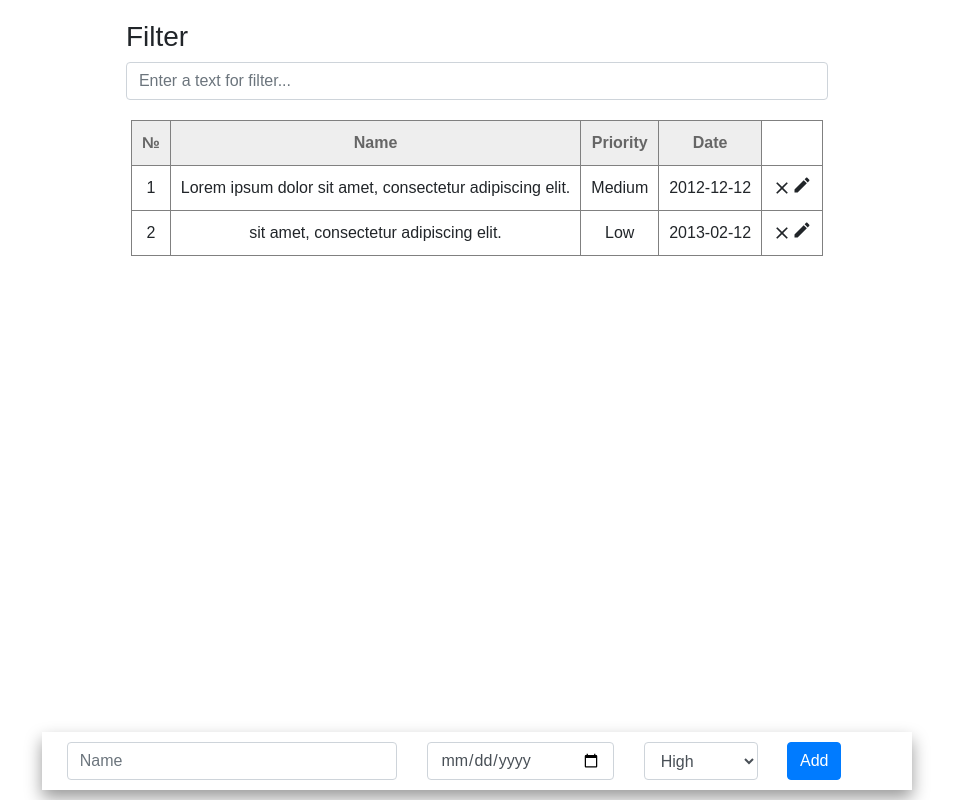
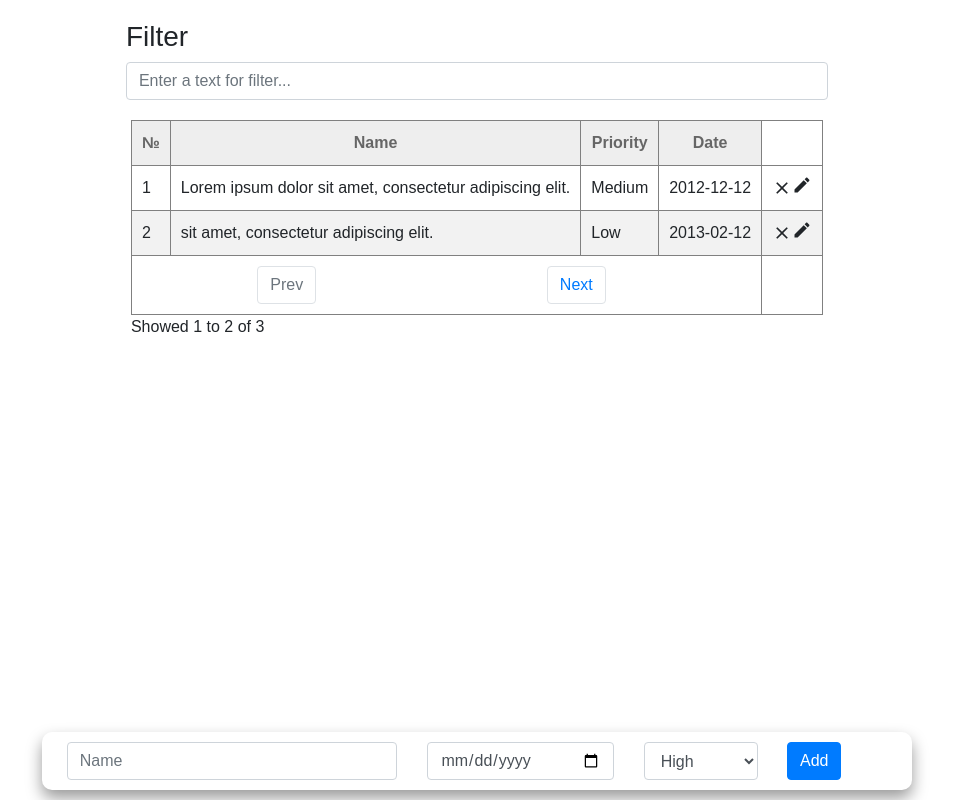
Before and after one commit to Galateyta/ITC-10, a React (Create React App) app in the folder Tigran_Nalbandyan/ReactJS/project/: page / in a window 1280 px wide. Shown: the whole page, without its empty margins (163-1116 px from the left). Built offline with nearby package versions, Linux system fonts and the light colour scheme.

Commit message:
Add pagination to table and fix some bugs

```diff
--- a/Tigran_Nalbandyan/ReactJS/project/src/App.css
+++ b/Tigran_Nalbandyan/ReactJS/project/src/App.css
@@ -21,6 +21,7 @@ textarea {
   right: 16%;
   transition: 0.4s;
   padding-right: 10px;
+  border-radius: 10px;
 }
 
 .form:hover {
@@ -28,36 +29,24 @@ textarea {
   transition: 0.4s;
 }
 
-table {
+#table {
   margin: 20px;
-	border-collapse: collapse;
-	border-spacing: 0;
-  text-align: center;
+}
+
+table tr:nth-child(even){
+    background-color: rgba(0,0,0,.05);
 }
 
 th, td {
 	padding: 10px;
 }
 
-th:hover {
-  text-decoration: underline;
+th {
+  cursor: pointer;
 }
 
-#cards {
-	margin-bottom: 100px;
-}
-
-.card {
-	margin: 20px 0;
-	padding: 20px;
-	min-width: 300px;
-	max-width: 600px;
-  box-shadow: 0 4px 8px 0 rgba(0,0,0,0.2);
-  transition: 0.3s;
-}
-
-.card:hover {
-  box-shadow: 0 8px 16px 0 rgba(0,0,0,0.2);
+th > span:hover {
+  text-decoration: underline;
 }
 
 .close-icon {
@@ -86,22 +75,16 @@ th:hover {
   bottom: 5px;
 }
 
-.triangle {
-	width: 10px;
-	height: 5px;
-
-	&--hidden {
-		visibility: hidden;
-
-		@at-root .filter:hover & {
-			visibility: visible;
-		}
-	}
-}
-
 table.sortable thead {
     background-color:#eee;
     color:#666666;
     font-weight: bold;
     cursor: default;
+    border-collapse: collapse;
+    border-spacing: 0;
+    text-align: center;
 }
+
+.pagination {
+  margin: 0;
+}
--- a/Tigran_Nalbandyan/ReactJS/project/src/App.js
+++ b/Tigran_Nalbandyan/ReactJS/project/src/App.js
@@ -25,8 +25,18 @@ class App extends Component {
           priorityText: 'Low',
           n: 2,
           visible: true
-        }
+        },
+        {
+          name: 'Lorem ipsum dolor sit amet, consectetur adipiscing elit.',
+          date: '2012-12-12',
+          id: Date.now() + 2,
+          priorityValue: '1',
+          priorityText: 'Medium',
+          n: 3,
+          visible: true
+        },
       ],
+      itemsVisible: [],
       name: '',
       date: '',
       priorityText: 'High',
@@ -34,8 +44,11 @@ class App extends Component {
       sortedBy: '',
       sortDirection: 'up',
       filterValue: '',
-      visible: true
+      visible: true,
     };
+
+    this.index = 3;
+
     this.handleChange = this.handleChange.bind(this);
     this.handleSubmit = this.handleSubmit.bind(this);
     this.onSort = this.onSort.bind(this);
@@ -74,14 +87,15 @@ class App extends Component {
     if (!this.state.name.length) {
       return null;
     }
-
+    this.index++;
     const newItem = {
       name: this.state.name,
       date: this.state.date,
       priorityValue: this.state.priorityValue,
       priorityText: this.state.priorityText,
       id: Date.now(),
-      n: this.state.items.length + 1
+      n: this.index,
+      visible: true,
     };
     this.setState((state) => {
       state.items.push(newItem);
@@ -91,9 +105,9 @@ class App extends Component {
 
   removeItem = (index) => {
     const newItems = this.state.items;
-    delete newItems[index];
+    // delete newItems[index];
     // comment the line above and uncomment the line below if you want to fill empty N#'s
-    // newItems.splice(index, 1);
+    newItems.splice(index, 1);
     this.setState({items: newItems});
   };
 
@@ -122,7 +136,6 @@ class App extends Component {
   }
 
   changeItem(newItem, index) {
-    // TODO
     const newItems = this.state.items;
     newItems[index] = newItem;
     this.setState({items: newItems});
--- a/Tigran_Nalbandyan/ReactJS/project/src/components/Modal.jsx
+++ b/Tigran_Nalbandyan/ReactJS/project/src/components/Modal.jsx
@@ -58,6 +58,7 @@ class Modal extends Component {
       priorityValue: this.state.priorityValue,
       id: this.props.item.id,
       n: this.props.item.n,
+      visible: this.props.item.visible,
     }
     this.props.changeItem(newItem, this.props.index)
     this.toggle();
--- a/Tigran_Nalbandyan/ReactJS/project/src/components/Table.jsx
+++ b/Tigran_Nalbandyan/ReactJS/project/src/components/Table.jsx
@@ -1,22 +1,36 @@
-import React, { Component } from 'react';
-import { MdClose } from 'react-icons/md';
+import React, {Component} from 'react';
+import {MdClose} from 'react-icons/md';
 import Modal from './Modal.jsx';
+import {Row, Col, Pagination, PaginationItem, PaginationLink} from 'reactstrap';
 
 class Table extends Component {
+  state = {
+    offset: 0,
+    limit: 2
+  }
+
   render() {
-    return (<div id="cards">
+    const offset = this.state.offset;
+    const limit = this.state.limit;
+    const items = this.props.state.items;
+    const onSort = this.props.onSort;
+    const state = this.props.state;
+
+    return (<div id="table">
       <table border="1" className="sortable">
         <thead>
           <tr>
-            <TableHead id='id' text='№' onSort={this.props.onSort} state={this.props.state} />
-            <TableHead id='name' text='Name' onSort={this.props.onSort} state={this.props.state} />
-            <TableHead id='priorityValue' text='Priority' onSort={this.props.onSort} state={this.props.state} />
-            <TableHead id='date' text='Date' onSort={this.props.onSort} state={this.props.state} />
+            <TableHead id='id' text='№' onSort={onSort} state={state}/>
+            <TableHead id='name' text='Name' onSort={onSort} state={state}/>
+            <TableHead id='priorityValue' text='Priority' onSort={onSort} state={state}/>
+            <TableHead id='date' text='Date' onSort={onSort} state={state}/>
           </tr>
         </thead>
         <tbody>
           {
-            this.props.state.items.map((item, index) => item.visible ? (<tr key={item.id}>
+            items.map(
+              (item, index) => item.visible && index >= offset && index < offset + limit
+              ? (<tr key={item.id}>
                 <td>
                   {item.n}
                 </td>
@@ -32,27 +46,63 @@ class Table extends Component {
                 <td>
                   <div className="close-icon">
                     <MdClose size="20px" onClick={() => this.props.removeItem(index)}/>
-                  <Modal item={item} index={index} changeItem={this.props.changeItem} />
+                    <Modal item={item} index={index} changeItem={this.props.changeItem}/>
                   </div>
                 </td>
-            </tr>) : <tr key={item.id}></tr>)
+              </tr>)
+              : null)
           }
+          <tr className="bg-white">
+            <td colSpan="4">
+              <Pagination>
+                <Row className="container-fluid">
+                  <Col>
+                    <center>
+                      <PaginationItem disabled={offset < 1
+                          ? true
+                          : false}>
+                        <PaginationLink onClick={() => this.changeOffset(-2)}>{'Prev'}</PaginationLink>
+                      </PaginationItem>
+                    </center>
+                  </Col>
+                  <Col>
+                    <center>
+                      <PaginationItem disabled={offset + limit >= items.length
+                          ? true
+                          : false}>
+                        <PaginationLink onClick={() => this.changeOffset(2)}>{'Next'}</PaginationLink>
+                      </PaginationItem>
+                    </center>
+                  </Col>
+                </Row>
+              </Pagination>
+            </td>
+          </tr>
         </tbody>
       </table>
+      <span>Showed {offset + 1} to {offset + limit <= items.length ? offset + limit : items.length} of {items.length}</span>
     </div>);
+  }
+
+  changeOffset = (n) => {
+    let offset = this.state.offset + n;
+    this.setState({offset});
+    console.log(offset, this.props.state.items)
   }
 }
 
 class TableHead extends React.Component {
   render() {
-    return (<th onClick={e => this.props.onSort(e, this.props.id)}>{this.props.text}{
+    return (<th onClick={e => this.props.onSort(e, this.props.id)}>
+      <span>{this.props.text}{
           this.props.state.sortedBy === this.props.id
             ? (
               this.props.state.sortDirection === 'up'
               ? ' ↑'
               : ' ↓')
             : ''
-      }</th>)
+        }</span>
+    </th>)
   }
 }
 
```
Lines whose indentation alone changed are shown as unchanged.
